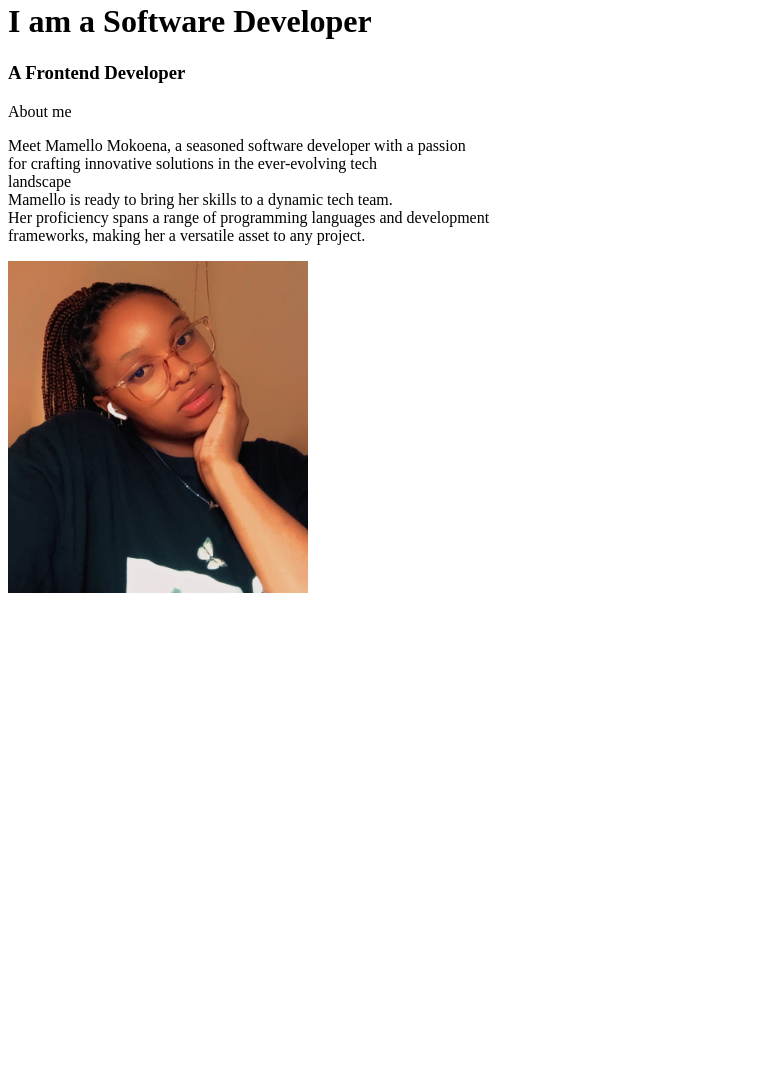
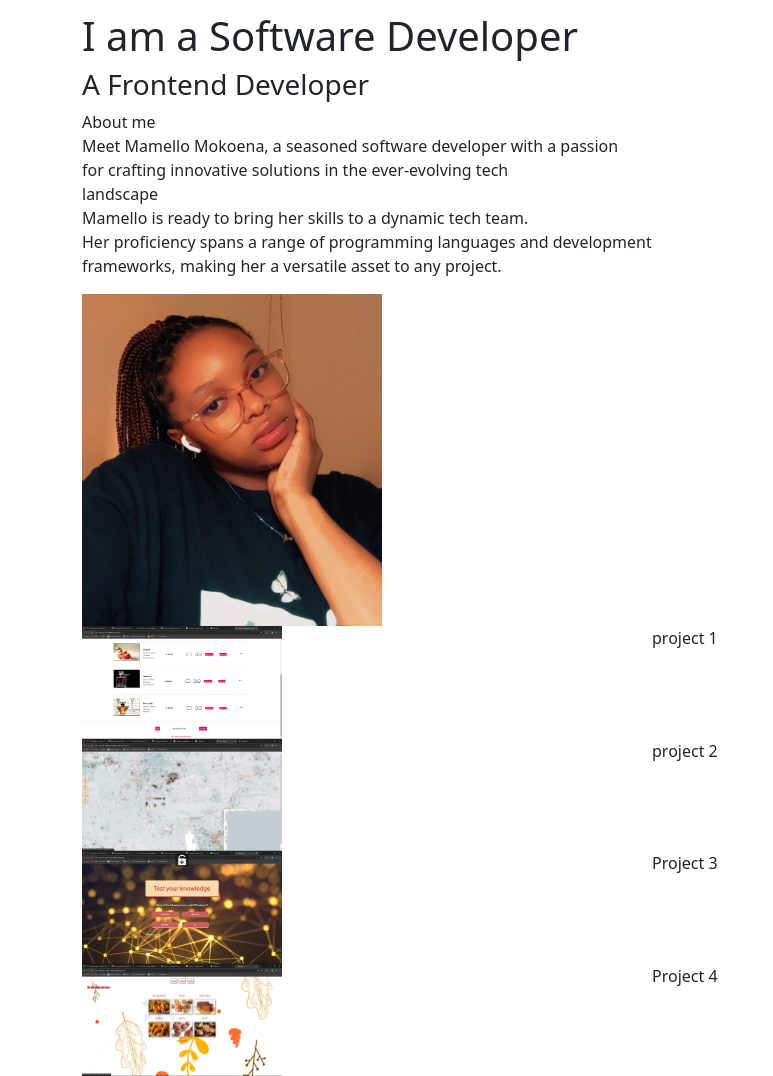
Before and after one commit to MellowMokoen/Mamello-s-portfolio, a plain HTML site: page index.html in a window 1280 px wide. Shown: the part 124-1200 px from the top of the page, without its empty margins (0-773 px from the left). Before the commit the page ends 800 px from the top, so only its background shows below. Drawn offline with nearby package versions, Linux system fonts and the light colour scheme.

Commit message:
Created the project section and added images

```diff
--- a/index.html
+++ b/index.html
@@ -4,6 +4,12 @@
     <meta charset="UTF-8" />
     <meta name="viewport" content="width=device-width, initial-scale=1.0" />
     <title>Portfolio</title>
+    <link
+      href="https://cdn.jsdelivr.net/npm/bootstrap@5.1.3/dist/css/bootstrap.min.css"
+      rel="stylesheet"
+      integrity="sha384-1BmE4kWBq78iYhFldvKuhfTAU6auU8tT94WrHftjDbrCEXSU1oBoqyl2QvZ6jIW3"
+      crossorigin="anonymous"
+    />
     <link rel="stylesheet" href="style.css" />
   </head>
   <body>
@@ -37,6 +43,32 @@
           <img src="images/Mellow.jpg" alt="Mellow" width="300" />
         </div>
       </div>
+      <div class="projects">
+        <div class="row">
+          <div class="col-6">
+            <img src="images/image1.jpg" alt="" width="200" />
+          </div>
+          <div class="col-6">project 1</div>
+        </div>
+        <div class="row">
+          <div class="col-6">
+            <img src="images/image2.jpg" alt="" width="200" />
+          </div>
+          <div class="col-6">project 2</div>
+        </div>
+        <div class="row">
+          <div class="col-6">
+            <img src="images/image3.jpg" alt="" width="200" />
+          </div>
+          <div class="col-6">Project 3</div>
+        </div>
+        <div class="row">
+          <div class="col-6">
+            <img src="images/image4.jpg" alt="" width="200" />
+          </div>
+          <div class="col-6">Project 4</div>
+        </div>
+      </div>
     </div>
   </body>
 </html>
```
Also changed, not shown: images/image1.jpg (added), images/image2.jpg (added), images/image3.jpg (added), images/image4.jpg (added).
